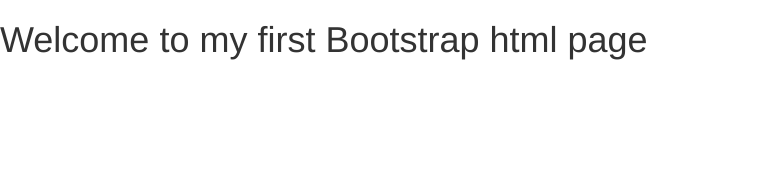
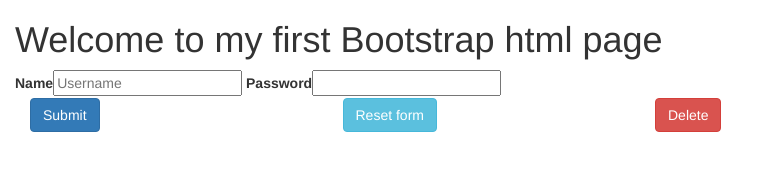
Before and after one commit to pdushie/javascript_practice, a plain HTML site: page bootstrap_tutorials/index.html in a window 1280 px wide. Shown: the whole page, without its empty margins (0-784 px from the left). Drawn offline with nearby package versions, Linux system fonts and the light colour scheme.

Commit message:
added font awesome

```diff
--- a/bootstrap_tutorials/index.html
+++ b/bootstrap_tutorials/index.html
@@ -4,10 +4,26 @@
   <meta charset="UTF-8">
   <meta name="viewport" content="width=device-width, initial-scale=1.0">
   <link rel="stylesheet" href="https://maxcdn.bootstrapcdn.com/bootstrap/3.3.7/css/bootstrap.min.css" integrity="sha384-BVYiiSIFeK1dGmJRAkycuHAHRg32OmUcww7on3RYdg4Va+PmSTsz/K68vbdEjh4u" crossorigin="anonymous">
+  <link rel="stylesheet" href="https://use.fontawesome.com/releases/v5.8.1/css/all.css" integrity="sha384-50oBUHEmvpQ+1lW4y57PTFmhCaXp0ML5d60M1M7uH2+nqUivzIebhndOJK28anvf" crossorigin="anonymous">
   <title>Bootstrap Tutorial</title>
 </head>
 <body>
-  <h1> Welcome to my first Bootstrap html page</h1>
+  <div class="container-fluid">
+    <h1> Welcome to my first Bootstrap html page</h1>
+    <form>
+      <label>Name</label><input type="text" placeholder="Username" class="input">
+      <label>Password</label><input type="password" placehoder="Password">
+      <div class="rows">
+        <div class="col-xs-3"><button class="btn btn-primary">Submit</button></div>
+        <div class="col-xs-3"><button class="btn btn-info">Reset form</button></div>
+        <div class="col-xs-3"><button class="btn btn-danger">Delete</button></div>
+      </div>
+      <!--btn-primary class is used for highlighting actions you want the user to take-->
+       <!--btn-block class causes button to span entire page width-->
+
+    </form>
+  </div>
+
 
 </body>
 </html>
```
